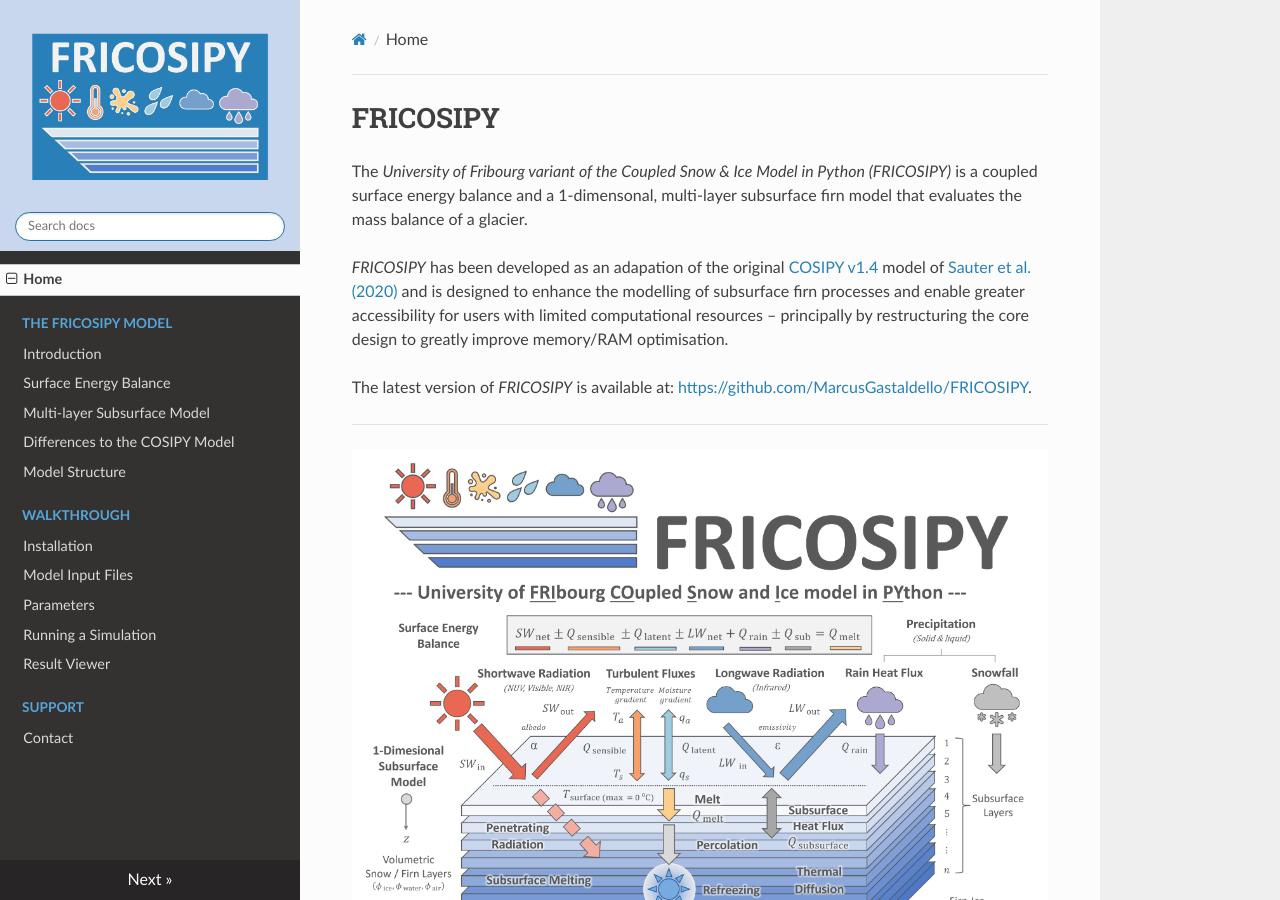
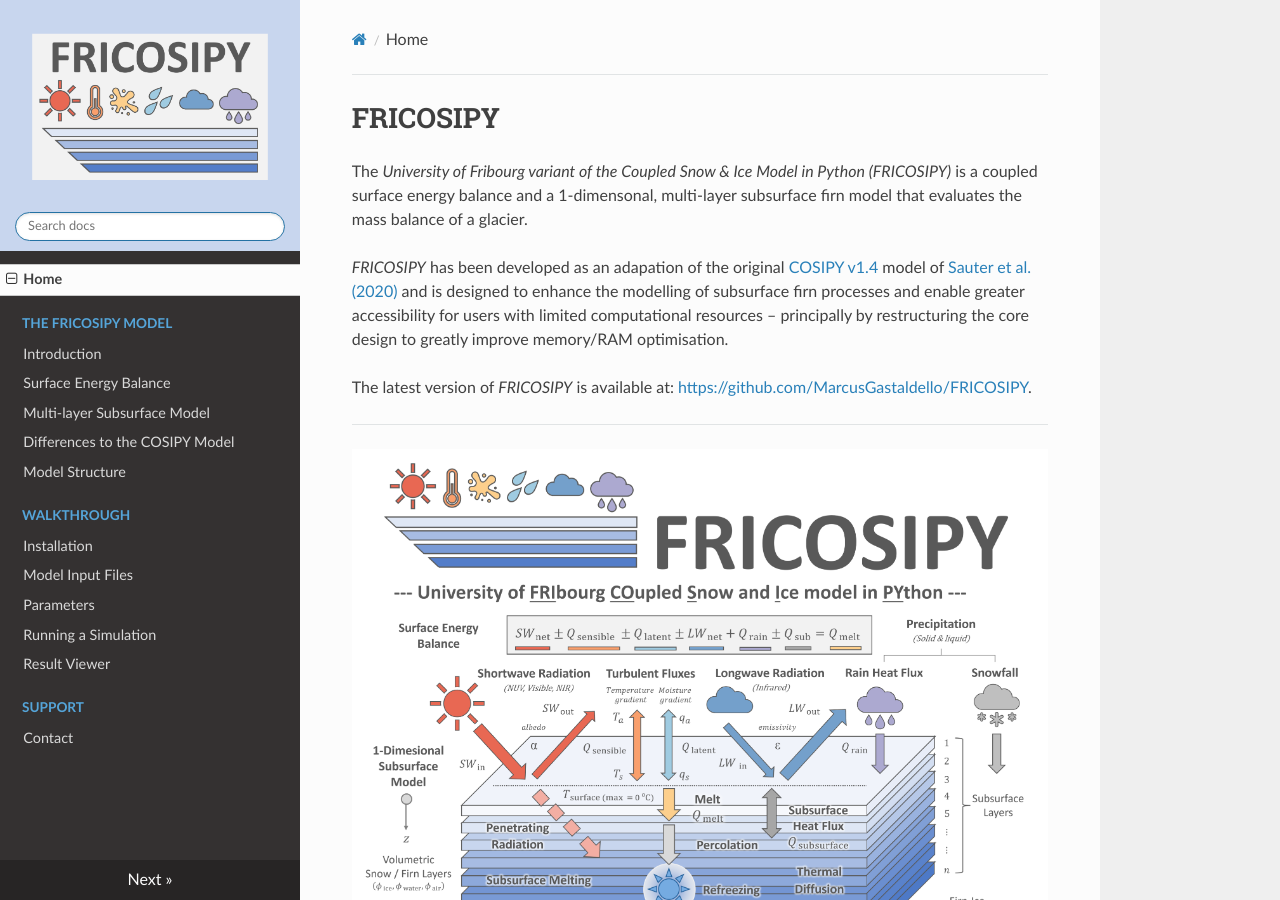
Before and after one commit to MarcusGastaldello/FRICOSIPY, an MkDocs documentation site: the page built from docs/index.md, in a window 1280 px wide and 900 px high. Built offline with MkDocs 1.6.1, drawn with Linux system fonts in a browser that asks for light colours.

Commit message:
Change logo color in mkdocs configuration

```diff
--- a/mkdocs.yml
+++ b/mkdocs.yml
@@ -6,7 +6,7 @@ site_description: "The University of Fribourg Variant of the Coupled Snow & Ice
 theme:
   name: readthedocs
   highlightjs: false
-  logo: images/FRICOSIPY-logo-blue.png
+  logo: images/FRICOSIPY-logo-grey.png
   custom_dir: docs/custom_theme
 
 extra:
```
